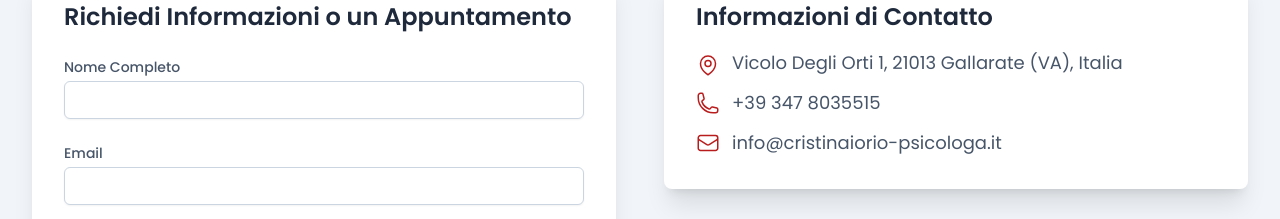
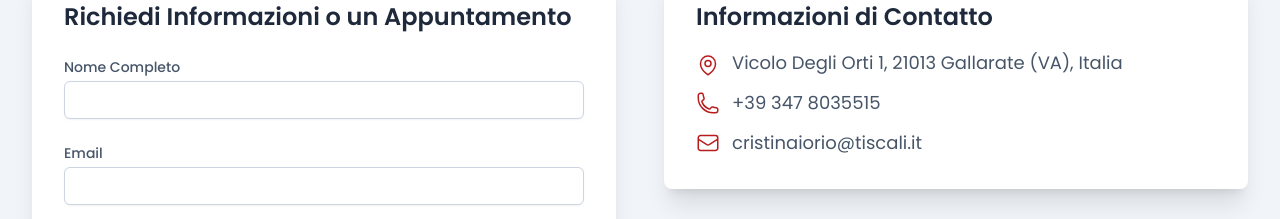
Before and after one commit to gicappa/cristinaiorio.com, a React (Vite) app: page / in a window 1280 px wide. Shown: the part 4080-4299 px from the top of the page. Built offline with nearby package versions, Linux system fonts and the light colour scheme; a web font is replaced by a local one.

Commit message:
replaced placeholders with proper data

```diff
--- a/constants.ts
+++ b/constants.ts
@@ -11,7 +11,7 @@ export const AppConfig = {
   contact: {
     address: "Vicolo Degli Orti 1, 21013 Gallarate (VA), Italia",
     phone: "+39 347 8035515",
-    email: "info@cristinaiorio-psicologa.it", // Placeholder email
+    email: "cristinaiorio@tiscali.it",
     mapEmbedUrl: "https://maps.google.com/maps?q=Vicolo%20Degli%20Orti%201%2C%2021013%20Gallarate%20VA%2C%20Italy&t=&z=17&ie=UTF8&iwloc=&output=embed"
   },
   seoKeywords: [
--- a/index.html
+++ b/index.html
@@ -31,9 +31,9 @@
     "worksFor": {
       "@type": "LocalBusiness",
       "name": "Studio Psicologia Cristina Iorio",
-      "image": "https://cristinaiorio.com/logo.png", // Placeholder: e.g., https://YOUR_USERNAME.github.io/YOUR_REPO_NAME/logo.png (ensure logo.png exists)
-      "@id": "https://cristinaiorio.com", // e.g., https://YOUR_USERNAME.github.io/YOUR_REPO_NAME/
-      "url": "https://cristinaiorio.com", // e.g., https://YOUR_USERNAME.github.io/YOUR_REPO_NAME/
+      "image": "https://cristinaiorio.com/logo.png",
+      "@id": "https://cristinaiorio.com",
+      "url": "https://cristinaiorio.com",
       "telephone": "+393478035515",
       "priceRange": "$$",
       "address": {
```
Also changed, not shown: 1 other file (tests, documents, lock files or other folders).
